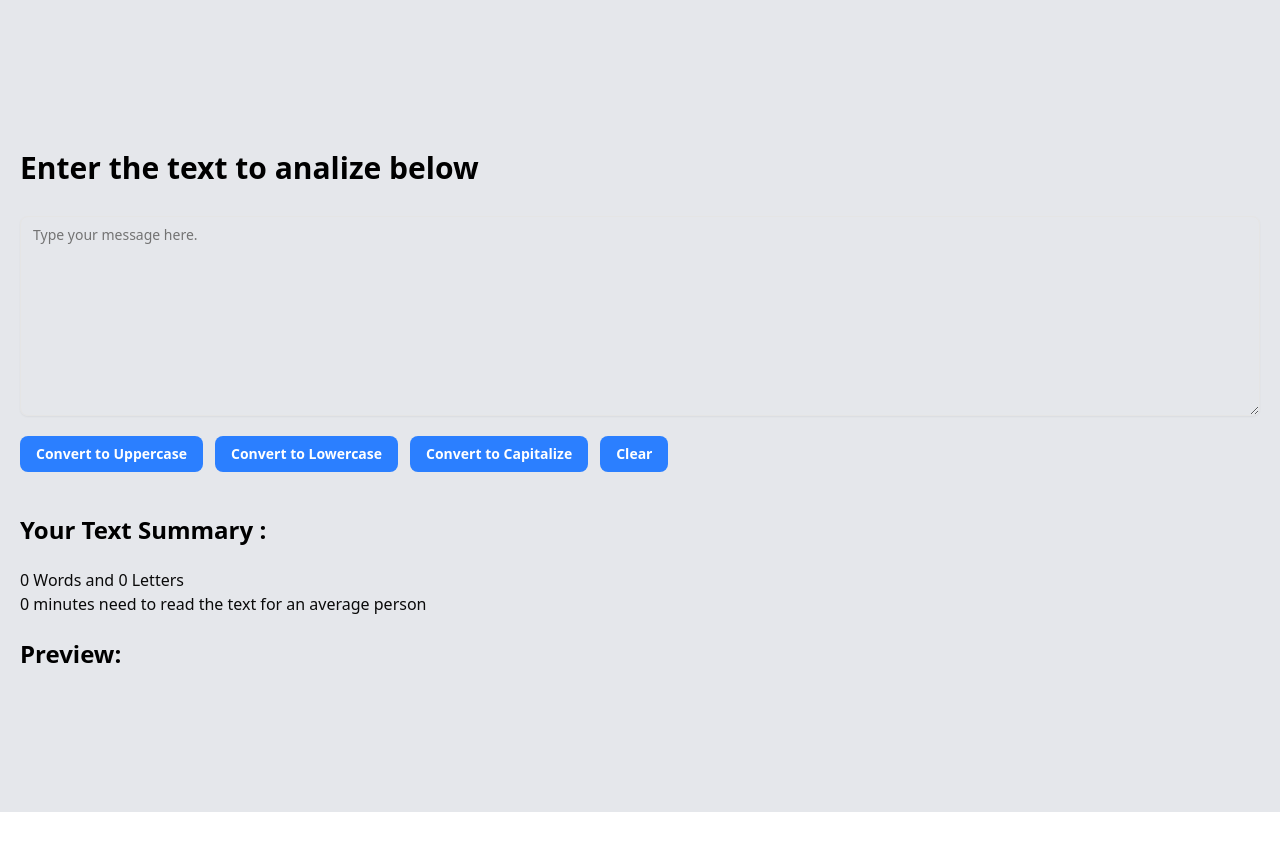
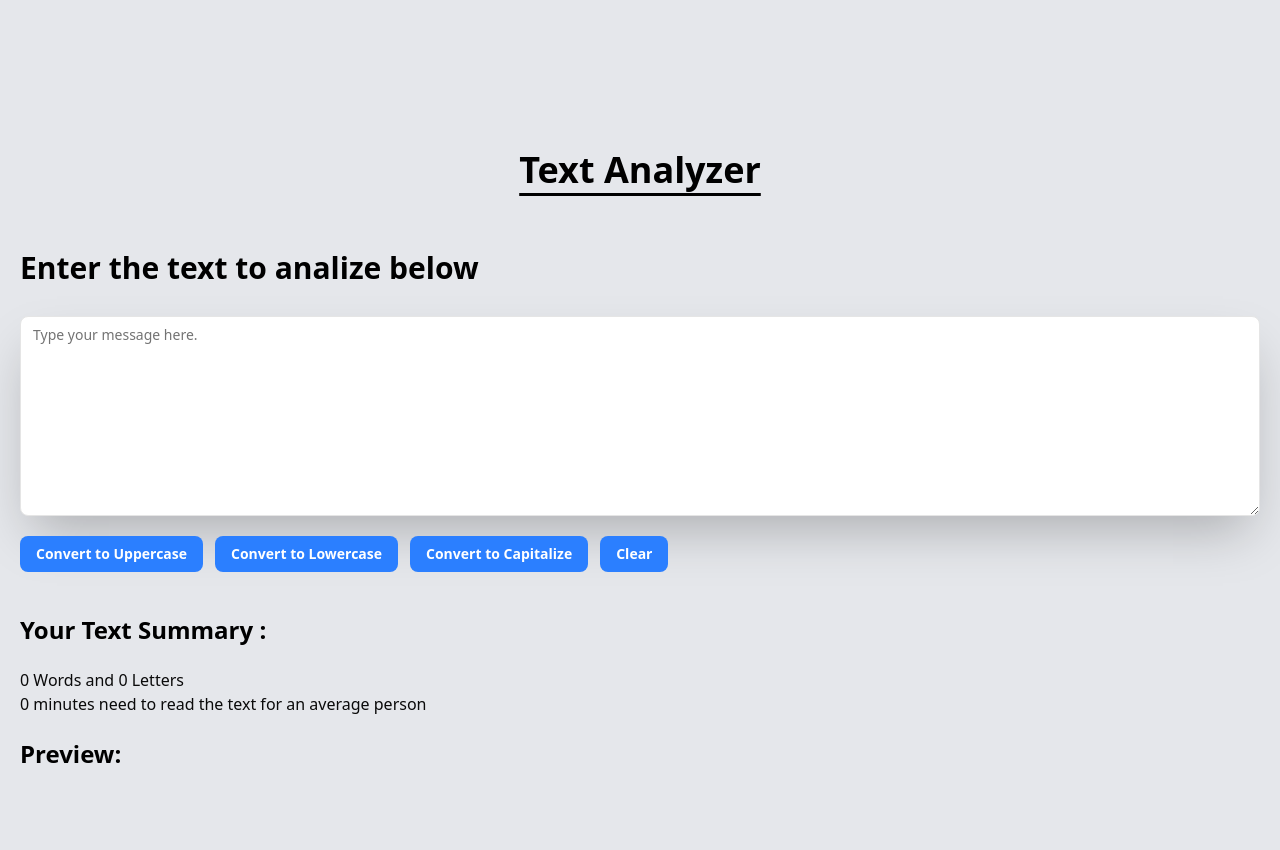
Before and after one commit to MostafaKamalAsif/Text-Utils, a React (Vite) app: page / in a window 1280 px wide. Shown: the top 850 px of the page. Before the commit the page ends 812 px from the top, so only its background shows below. Built offline with nearby package versions, Linux system fonts and the light colour scheme.

Commit message:
Desgin change

```diff
--- a/src/Components/Layout/Analze.jsx
+++ b/src/Components/Layout/Analze.jsx
@@ -31,8 +31,9 @@ const handleCapitalizeClick = () => {
    <>
   <div className="py-[120px] bg-gray-200">
     <Conatiner>
-      <h1 className='text-3xl text-black font-bold py-7.5'>Enter the  text to analize below </h1>
-<Textarea className={"max-h-[200px] min-h-[200px] overflow-y-scroll "} value={text} onChange={handelText} placeholder="Type your message here." />
+ <h1 className='underline underline-offset-10 text-4xl text-center text-black font-bold py-7.5'>Text Analyzer</h1>
+      <h2 className='text-3xl text-black font-semibold py-7.5'>Enter the  text to analize below </h2>
+<Textarea className={"max-h-[200px] min-h-[200px] overflow-y-scroll shadow-2xl bg-white "} value={text} onChange={handelText} placeholder="Type your message here." />
 <div className="flex flex-wrap items-center gap-x-3 my-5 md:flex-row">
       <Button className={"bg-blue-500 text-white font-semibold cursor-pointer"} onClick={handelUpClick}>Convert to Uppercase</Button>
 
@@ -49,7 +50,7 @@ const handleCapitalizeClick = () => {
     </div>
       <h2 className='text-2xl text-black font-bold py-5.5' >Your Text Summary : </h2>
       <p>{text.split(" ").length-1} Words and {text.length} Letters</p>
-      <p>{(text.split(" ").length-1)*0.005} minutes need to read the text for an average person</p>
+      <p>{(text.split(" ").length-1)*0.008} minutes need to read the text for an average person</p>
       <h3 className='text-2xl text-black font-bold py-5.5'>Preview:</h3>
       <p>{text} </p>
 
```
